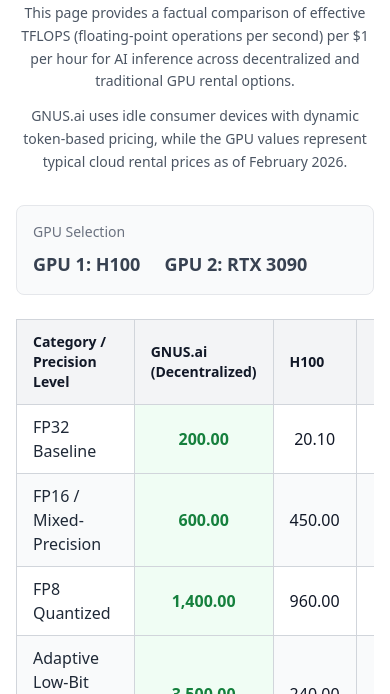
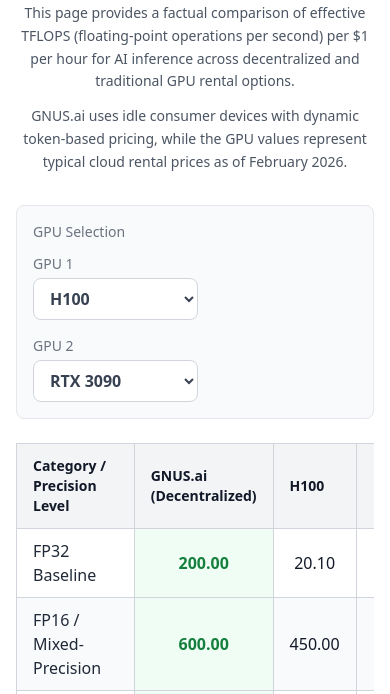
Before and after one commit to GeniusVentures/gnus-ai-pricing, a website: page index.html in a window 390 px wide. Shown: the part 150-844 px from the top of the page. Drawn offline with nearby package versions, Linux system fonts and the light colour scheme.

Commit message:
feat(03): add interactive GPU dropdown selectors with live table updates
- Replace static GPU labels with labeled select dropdowns
- All 7 GPU options available in both dropdowns
- Default: GPU 1 = H100, GPU 2 = RTX 3090
- Change event handlers trigger instant renderTable() recalculation
- Column headers update dynamically to selected GPU name
- Side-by-side layout with responsive flex-wrap

Covers: CTRL-01, CTRL-02, CTRL-03, TABL-03

```diff
--- a/index.html
+++ b/index.html
@@ -80,6 +80,11 @@
             var gpu1Values = gpu1.tflops.map(function(t) { return calcEffective(t, gpu1.utilization, gpu1.price); });
             var gpu2Values = gpu2.tflops.map(function(t) { return calcEffective(t, gpu2.utilization, gpu2.price); });
 
+            var header1 = document.getElementById('header-gpu1');
+            var header2 = document.getElementById('header-gpu2');
+            if (header1) header1.textContent = gpu1Name;
+            if (header2) header2.textContent = gpu2Name;
+
             var tbody = document.getElementById('table-body');
             if (!tbody) return;
             var rows = tbody.getElementsByTagName('tr');
@@ -100,6 +105,19 @@
         }
 
         document.addEventListener('DOMContentLoaded', function() {
+            var gpu1Select = document.getElementById('gpu1-select');
+            var gpu2Select = document.getElementById('gpu2-select');
+
+            gpu1Select.value = 'H100';
+            gpu2Select.value = 'RTX 3090';
+
+            var onchange = function() {
+                renderTable(gpu1Select.value, gpu2Select.value);
+            };
+
+            gpu1Select.addEventListener('change', onchange);
+            gpu2Select.addEventListener('change', onchange);
+
             renderTable('H100', 'RTX 3090');
         });
     </script>
@@ -125,10 +143,32 @@
     </header>
 
     <section class="border border-gray-200 rounded-lg p-4 mb-6 bg-gray-50">
-        <div class="text-sm text-gray-500 mb-2">GPU Selection</div>
-        <div class="flex flex-wrap gap-6">
-            <span class="text-lg font-semibold text-gray-700">GPU 1: H100</span>
-            <span class="text-lg font-semibold text-gray-700">GPU 2: RTX 3090</span>
+        <div class="text-sm text-gray-500 mb-3">GPU Selection</div>
+        <div class="flex flex-wrap gap-4">
+            <div>
+                <label for="gpu1-select" class="block text-sm text-gray-500 mb-1">GPU 1</label>
+                <select id="gpu1-select" class="border border-gray-300 rounded-lg bg-white px-3 py-2 text-gray-700 font-semibold">
+                    <option value="H100">H100</option>
+                    <option value="A100">A100</option>
+                    <option value="RTX 4090">RTX 4090</option>
+                    <option value="RTX 3090">RTX 3090</option>
+                    <option value="RTX 5090 (est.)">RTX 5090 (est.)</option>
+                    <option value="Blackwell B200">Blackwell B200</option>
+                    <option value="L40S">L40S</option>
+                </select>
+            </div>
+            <div>
+                <label for="gpu2-select" class="block text-sm text-gray-500 mb-1">GPU 2</label>
+                <select id="gpu2-select" class="border border-gray-300 rounded-lg bg-white px-3 py-2 text-gray-700 font-semibold">
+                    <option value="H100">H100</option>
+                    <option value="A100">A100</option>
+                    <option value="RTX 4090">RTX 4090</option>
+                    <option value="RTX 3090">RTX 3090</option>
+                    <option value="RTX 5090 (est.)">RTX 5090 (est.)</option>
+                    <option value="Blackwell B200">Blackwell B200</option>
+                    <option value="L40S">L40S</option>
+                </select>
+            </div>
         </div>
     </section>
 
@@ -142,10 +182,10 @@
                     <th class="border border-gray-300 px-4 py-3 text-left font-semibold text-sm">
                         GNUS.ai (Decentralized)
                     </th>
-                    <th class="border border-gray-300 px-4 py-3 text-left font-semibold text-sm">
+                    <th id="header-gpu1" class="border border-gray-300 px-4 py-3 text-left font-semibold text-sm">
                         H100
                     </th>
-                    <th class="border border-gray-300 px-4 py-3 text-left font-semibold text-sm">
+                    <th id="header-gpu2" class="border border-gray-300 px-4 py-3 text-left font-semibold text-sm">
                         RTX 3090
                     </th>
                 </tr>
```
Also changed, not shown: .planning/phases/03-interactivity/03-01-SUMMARY.md (added).
